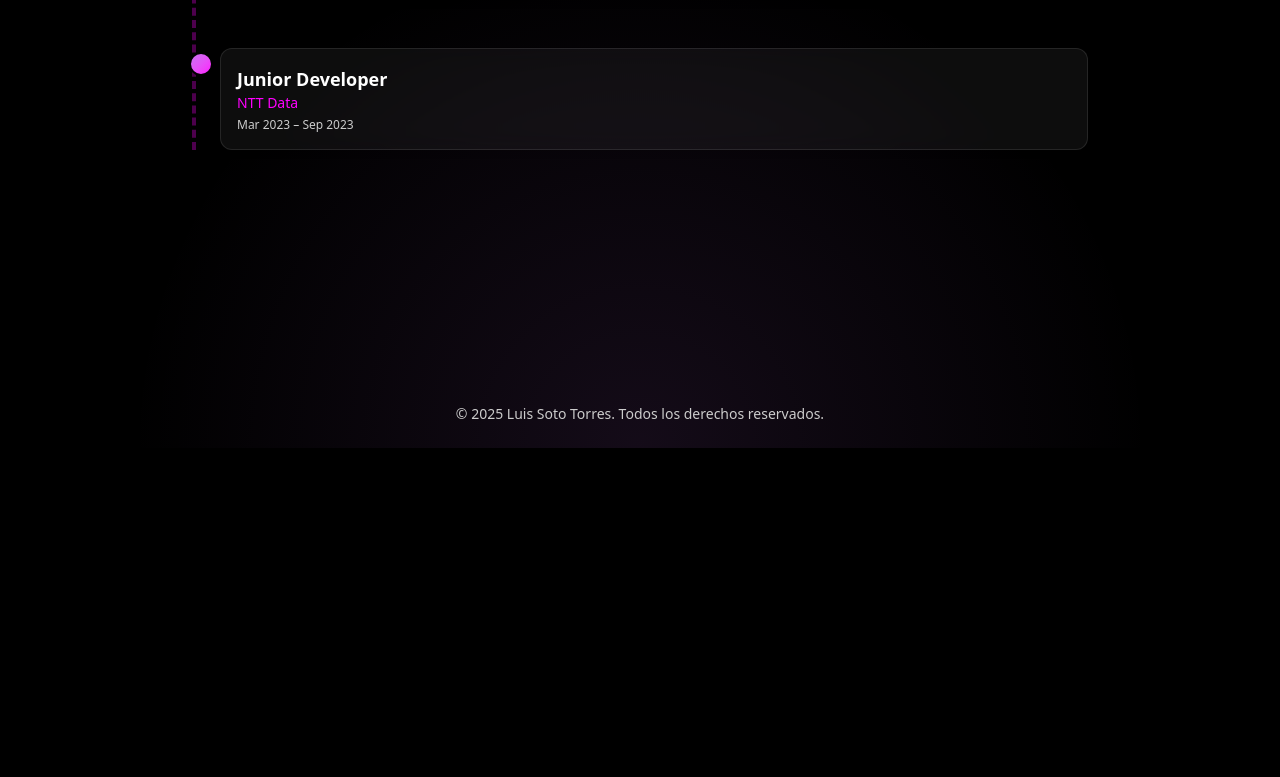
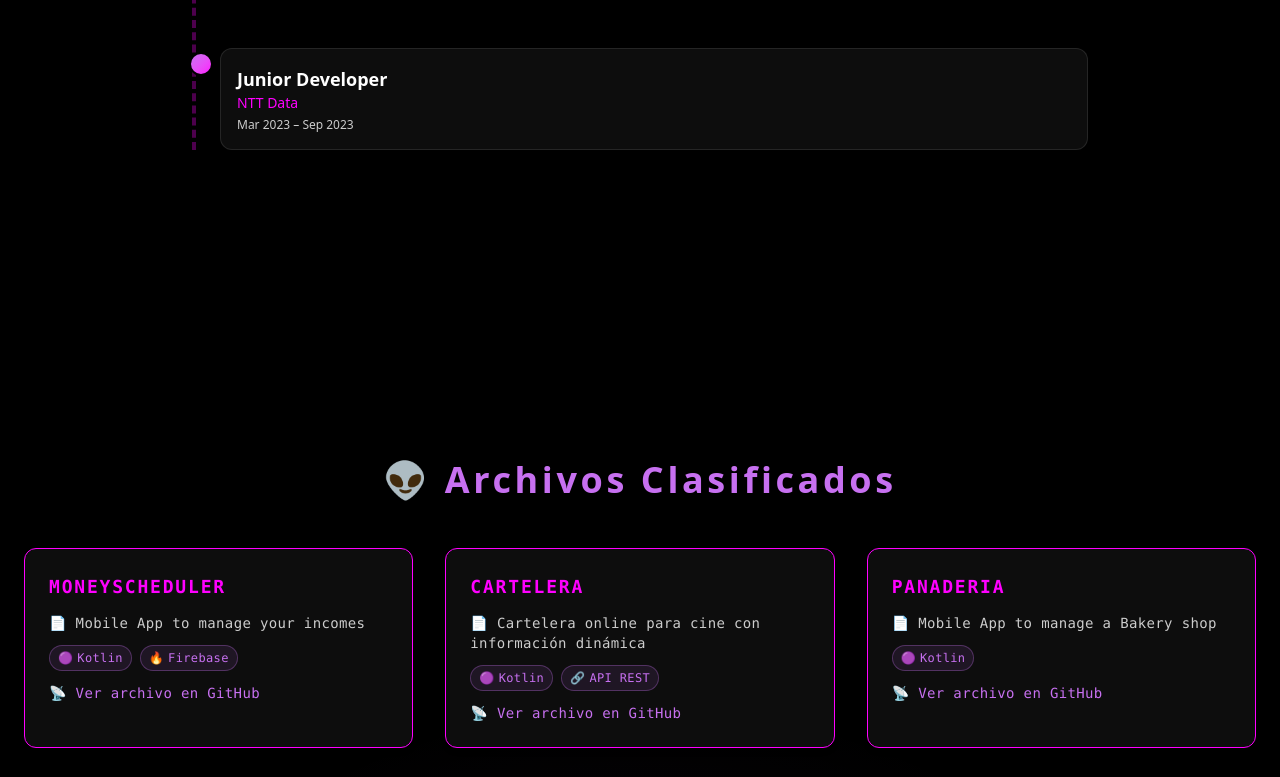
Before and after one commit to Luisotorres3/luisotorres3.github.io, a React (Vite) app: page / in a window 1280 px wide. Shown: the part 2020-2797 px from the top of the page. Before the commit the page ends 2468 px from the top, so only its background shows below. Built offline with nearby package versions, Linux system fonts and the light colour scheme; the HTML template or start-up script is replaced by a standard one.

Commit message:
Projects section working with repos info in local

```diff
--- a/package.json
+++ b/package.json
@@ -7,12 +7,12 @@
     "dev": "vite",
     "build": "vite build",
     "lint": "eslint .",
-    "preview": "vite preview"
+    "preview": "vite preview",
+    "deploy": "gh-pages -d dist"
   },
   "dependencies": {
     "@tailwindcss/vite": "^4.1.7",
     "framer-motion": "^12.12.1",
-    "gh-pages": "^6.3.0",
     "i18next": "^25.1.3",
     "react": "^19.1.0",
     "react-dom": "^19.1.0",
@@ -30,6 +30,7 @@
     "eslint": "^9.25.0",
     "eslint-plugin-react-hooks": "^5.2.0",
     "eslint-plugin-react-refresh": "^0.4.19",
+    "gh-pages": "^6.3.0",
     "globals": "^16.0.0",
     "postcss": "^8.5.3",
     "tailwindcss": "^4.1.7",
--- /dev/null
+++ b/src/components/Projects.jsx
@@ -0,0 +1,70 @@
+import React from "react";
+import { motion } from "framer-motion";
+import projects from "../data/projects.json";
+
+// Puedes mapear iconos aquí o usar un lib externo tipo react-icons o imágenes SVG
+const techIcons = {
+  Kotlin: "🟣",
+  Firebase: "🔥",
+  "API REST": "🔗",
+  JavaScript: "🟨",
+  React: "⚛️",
+  Tailwind: "💨",
+  "Framer Motion": "🎞️",
+  OpenGL: "🟩",
+  "C++": "💻",
+};
+
+const Projects = () => {
+  return (
+    <section id="projects" className="min-h-screen text-text px-6 py-20">
+      <h2 className="text-4xl font-bold text-primary text-center mb-12 tracking-widest">
+        👽 Archivos Clasificados
+      </h2>
+
+      <div className="grid gap-8 md:grid-cols-2 lg:grid-cols-3 max-w-7xl mx-auto">
+        {projects.map((proj, i) => (
+          <motion.div
+            key={i}
+            className="relative bg-white/5 border border-accent rounded-xl p-6 backdrop-blur-md shadow-md hover:scale-105 hover:shadow-accent transition-all duration-300 text-left font-mono text-sm text-muted tracking-wide space-y-3 overflow-hidden"
+            initial={{ opacity: 0, y: 20 }}
+            whileInView={{ opacity: 1, y: 0 }}
+            transition={{ delay: i * 0.1 }}
+            viewport={{ once: true }}
+          >
+            {/* Sello de TOP SECRET semitransparente */}
+            <div className="absolute inset-0 opacity-10 pointer-events-none select-none">
+              <div className="w-full h-full bg-contain bg-center bg-no-repeat" />
+            </div>
+
+            <h3 className="text-accent text-lg font-bold uppercase tracking-widest z-10 relative">
+              {proj.name}
+            </h3>
+            <p className="z-10 relative">📄 {proj.description}</p>
+            <div className="flex flex-wrap gap-2 z-10 relative">
+              {proj.techs.map((tech) => (
+                <span
+                  key={tech}
+                  className="bg-primary/10 text-primary border border-primary/30 rounded-full px-2 py-1 text-xs flex items-center gap-1"
+                >
+                  <span>{techIcons[tech] || "🛸"}</span>
+                  <span>{tech}</span>
+                </span>
+              ))}
+            </div>
+            <a
+              href={proj.url}
+              target="_blank"
+              rel="noopener noreferrer"
+              className="text-primary hover:underline hover:glow block mt-2 z-10 relative"
+            >
+              📡 Ver archivo en GitHub
+            </a>
+          </motion.div>
+        ))}
+      </div>
+    </section>
+  );
+};
+
+export default Projects;
--- /dev/null
+++ b/src/data/projects.json
@@ -0,0 +1,74 @@
+[
+  {
+    "name": "MoneyScheduler",
+    "description": "Mobile App to manage your incomes",
+    "url": "https://github.com/Luisotorres3/MoneyScheduler",
+    "image": "/images/moneyscheduler.png",
+    "techs": [
+      "Kotlin",
+      "Firebase"
+    ]
+  },
+  {
+    "name": "Cartelera",
+    "description": "Cartelera online para cine con información dinámica",
+    "url": "https://github.com/Luisotorres3/Cartelera",
+    "image": "/images/cartelera.png",
+    "techs": [
+      "Kotlin",
+      "API REST"
+    ]
+  },
+  {
+    "name": "Panaderia",
+    "description": "Mobile App to manage a Bakery shop",
+    "url": "https://github.com/Luisotorres3/Panaderia",
+    "image": "/images/panaderia.png",
+    "techs": [
+      "Kotlin"
+    ]
+  },
+  {
+    "name": "Gonorte",
+    "description": "Sitio web dinámico para eventos deportivos y gestión de caballos.",
+    "url": "https://github.com/Luisotorres3/Gonorte",
+    "image": "/images/gonorte.png",
+    "techs": [
+      "JavaScript",
+      "Tailwind",
+      "React"
+    ]
+  },
+  {
+    "name": "Gestion-del-Olivar",
+    "description": "TFG sobre gestión agrícola del olivar, Universidad de Granada.",
+    "url": "https://github.com/Luisotorres3/Gestion-del-Olivar",
+    "image": "/images/olivar.png",
+    "techs": [
+      "React",
+      "Firebase",
+      "JS"
+    ]
+  },
+  {
+    "name": "portfolio_luis",
+    "description": "Mi portfolio personal con temática espacial.",
+    "url": "https://github.com/Luisotorres3/portfolio_luis",
+    "image": "/images/portfolio.png",
+    "techs": [
+      "React",
+      "Tailwind",
+      "Framer Motion"
+    ]
+  },
+  {
+    "name": "Proyecto-Informatica-Grafica",
+    "description": "Proyecto sobre OpenGL y C++ para la asignatura de Informática Gráfica.",
+    "url": "https://github.com/Luisotorres3/Proyecto-Informatica-Grafica",
+    "image": "/images/grafica.png",
+    "techs": [
+      "C++",
+      "OpenGL"
+    ]
+  }
+]
--- a/src/pages/Home.jsx
+++ b/src/pages/Home.jsx
@@ -6,6 +6,7 @@ import AboutMe from "../components/AboutMe";
 import PlanetSystem from "../components/PlanetSystem";
 import ExperienceTimeline from "../components/ExperienceTimeline";
 import Hero from "../components/Hero";
+import Projects from "../components/Projects";
 
 const Home = () => {
   return (
@@ -34,6 +35,7 @@ const Home = () => {
 
       {/* Puedes dejar estos para después */}
       {/* <Projects /> */}
+      <Projects />
       {/* <Contact /> */}
 
       <footer className="text-center text-sm text-muted py-6">
--- a/vite.config.js
+++ b/vite.config.js
@@ -3,5 +3,6 @@ import react from "@vitejs/plugin-react";
 import tailwindcss from "@tailwindcss/vite";
 
 export default defineConfig({
+  base: "/portfolio_luis/",
   plugins: [react(), tailwindcss()],
 });
```
Also changed, not shown: 1 other file (tests, documents, lock files or other folders).
